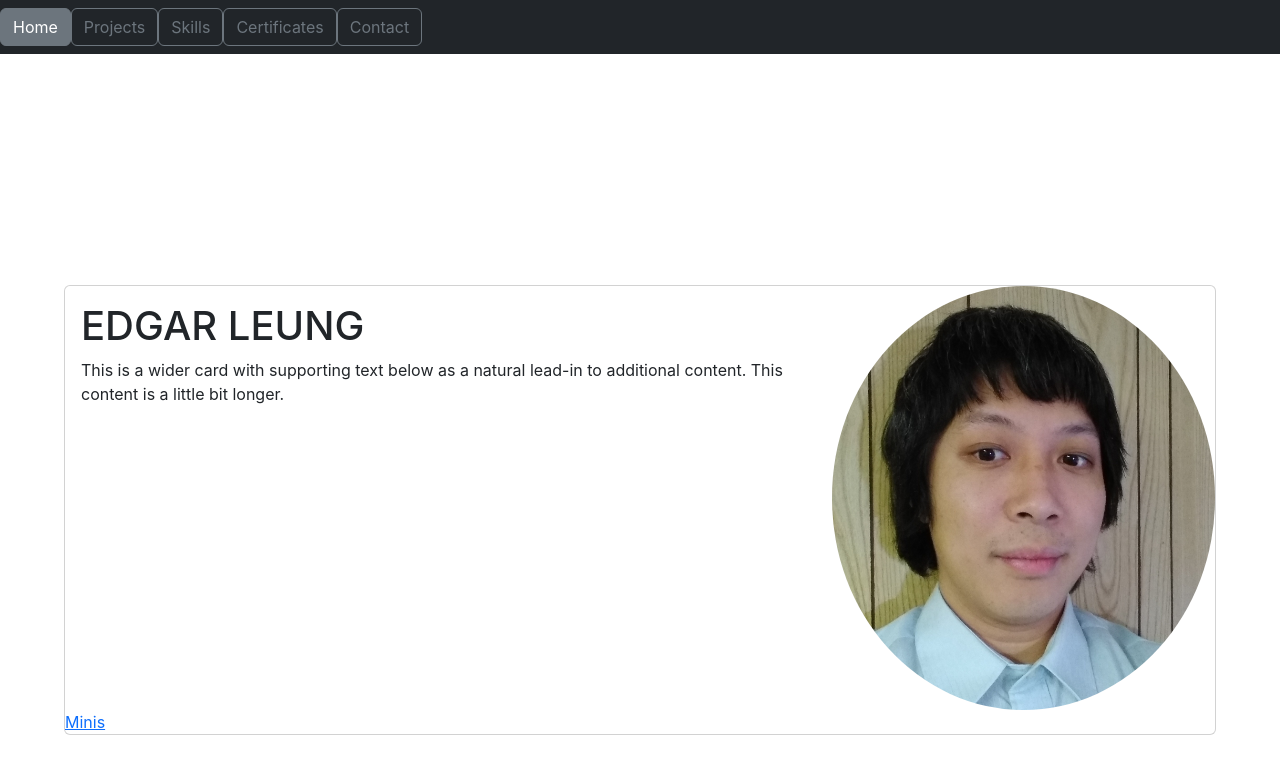
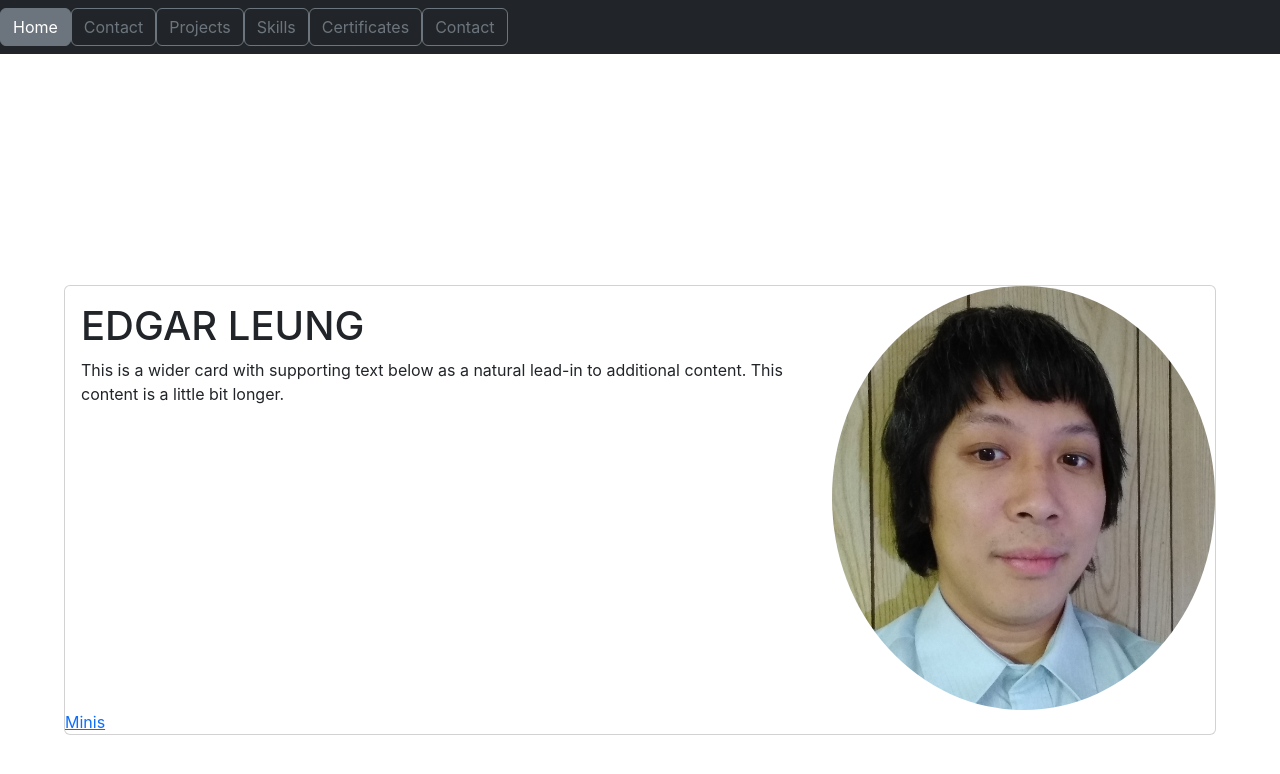
Before and after one commit to Eds-Dbug/profile2, a React (Create React App) app: page /home/ in a window 1280 px wide. Shown: the top 774 px of the page. Built offline with nearby package versions, Linux system fonts and the light colour scheme.

Commit message:
New hobbies link

```diff
--- a/src/NavBar/Links.ts
+++ b/src/NavBar/Links.ts
@@ -4,23 +4,28 @@ const links = [
 		name: 'Home',
 		url: '/',
 	},
+  {
+		id: 2,
+		name: 'Contact',
+		url: '/contact',
+	},
 	{
-		id: 2,
+		id: 3,
 		name: 'Projects',
 		url: '/projects',
 	},
 	{
-		id: 3,
+		id: 4,
 		name: 'Skills',
 		url: '/skills',
 	},
 	{
-		id: 4,
+		id: 5,
 		name: 'Certificates',
 		url: '/certificates',
 	},
 	{
-		id: 5,
+		id: 6,
 		name: 'Contact',
 		url: '/contact',
 	},
```
